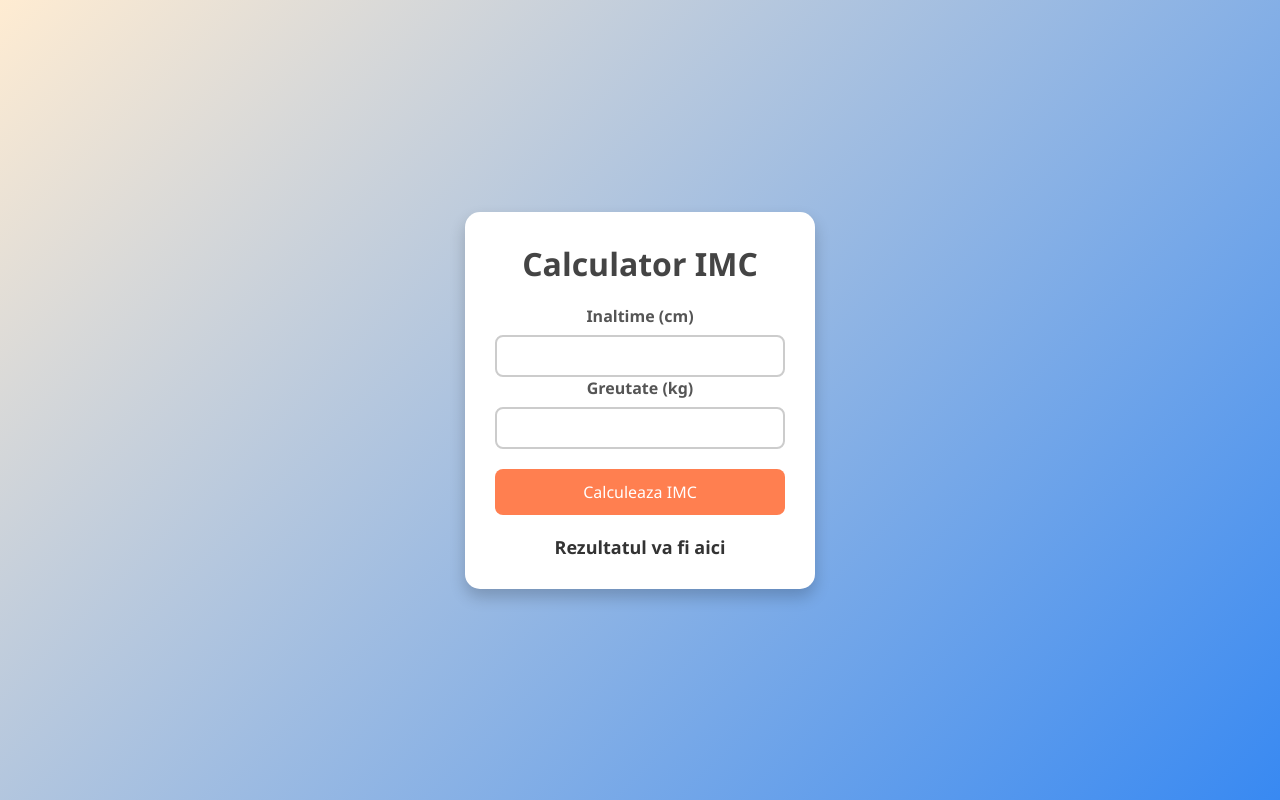
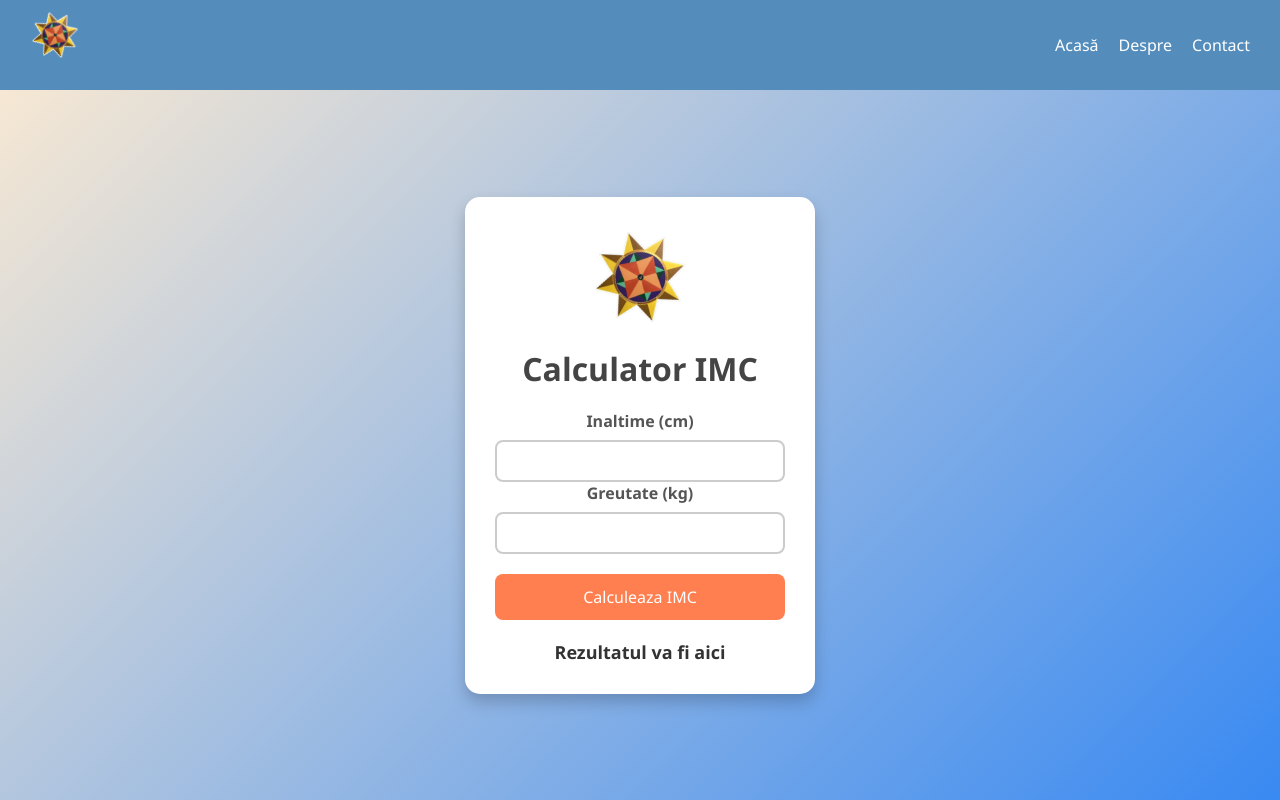
Before and after one commit to rareseu2005/Orange_Frontend_2025, a plain HTML site: page 03_Calculator_IMC/index.html in a window 1280 px wide. Drawn offline with Linux system fonts and the light colour scheme.

Commit message:
rework imc navbar and logo

```diff
--- a/03_Calculator_IMC/index.html
+++ b/03_Calculator_IMC/index.html
@@ -7,23 +7,41 @@
     <link rel="stylesheet" href="style.css">
 </head>
 <body>
+  <!-- (opțional: aici pui navbar-ul mai târziu) -->
+    <nav class="navbar">
+    <!-- Logo în stânga -->
+    <a href="#" class="brand">
+      <img src="logo.png" alt="Logo site" class="logo">
+    </a>
+
+    <!-- Linkuri în dreapta -->
+    <ul class="nav-links">
+      <li><a href="#">Acasă</a></li>
+      <li><a href="#">Despre</a></li>
+      <li><a href="#">Contact</a></li>
+    </ul>
+  </nav>
+  <div class="main">
     <div class="container">
+      <img src="logo.png" alt="Logo Site" class="logo">
       <h1>Calculator IMC</h1>
       <div class="inaltime">
         <label for="inaltime">Inaltime (cm)</label>
         <input type="text" id="inaltime"/>
       </div>
       <div class="greutate">
-             <label for="inaltime">Greutate (kg)</label>
+        <label for="greutate">Greutate (kg)</label>
         <input type="text" id="greutate"/>
       </div>
       <div>
         <button onclick="calculeazaIMC()">Calculeaza IMC</button>
       </div>
+      <p id="output">Rezultatul va fi aici</p>
+    </div>
+  </div>
 
-        <p id="output">Rezultatul va fi aici</p>
-
-    </div>
   <script src="app.js"></script>
 </body>
+
+
 </html>
--- a/03_Calculator_IMC/style.css
+++ b/03_Calculator_IMC/style.css
@@ -6,13 +6,26 @@
   font-family: "Segoe UI", Tahoma, Geneva, Verdana, sans-serif;
 }
 
+/* Layout general */
 body {
   background: linear-gradient(135deg, #ffecd2 0%, #3889f2 100%);
   min-height: 100vh;
   display: flex;
-  justify-content: center;
-  align-items: center;
+  flex-direction: column;   /* nav sus (dacă vrei), conținut dedesubt */
+  /* NU mai folosi padding mare aici care împinge cardul în lateral */
+  padding: 0;               /* sau doar un mic padding lateral pe mobile: 0 16px */
 }
+
+/* Zona care CENTREAZĂ pe mijloc ecranul */
+.main {
+  flex: 1;                               /* ocupă tot spațiul liber */
+  display: grid;
+  place-items: center;                    /* centru perfect H + V */
+  padding: 24px;                          /* puțin spațiu pe ecrane mici */
+}
+
+/* (restul stilurilor tale rămân la fel) */
+
 
 .container {
   background: #fff;
@@ -76,4 +89,57 @@ button:hover {
   font-size: 18px;
   font-weight: bold;
   color: #333;
+
 }
+.logo {
+  display: block;
+  margin: 0 auto 20px auto;
+  width: 100px;
+  height: auto;
+  animation: spin 6s linear infinite;
+}
+
+@keyframes spin {
+  from { transform: rotate(0deg); }
+  to   { transform: rotate(360deg); }
+}
+/* Navbar */
+.navbar {
+  position: sticky;
+  top: 0;
+  width: 100%;
+  background: #548dbc;
+  padding: 10px 30px;
+  display: flex;
+  justify-content: space-between; /* logo stânga, linkuri dreapta */
+  align-items: center;
+  z-index: 100;
+}
+
+/* Logo animat din navbar */
+.navbar .logo {
+  height: 50px;
+  width: auto;
+  display: block;
+  animation: spin 6s linear infinite; /* rotația ta existentă */
+}
+
+/* Linkuri */
+.nav-links {
+  list-style: none;
+  display: flex;
+  gap: 20px;
+  position: absolute;   /* poziționăm independent */
+  right: 30px;          /* le fixăm la dreapta */
+}
+
+.nav-links a {
+  color: #fff;
+  text-decoration: none;
+  font-size: 16px;
+  transition: color 0.3s;
+}
+
+.nav-links a:hover {
+  color: #ff7f50;
+}
```
Also changed, not shown: 02_JavaScript/style.css (line endings or trailing spaces), 03_Calculator_IMC/logo.png (added). Lines whose indentation alone changed are shown as unchanged.
